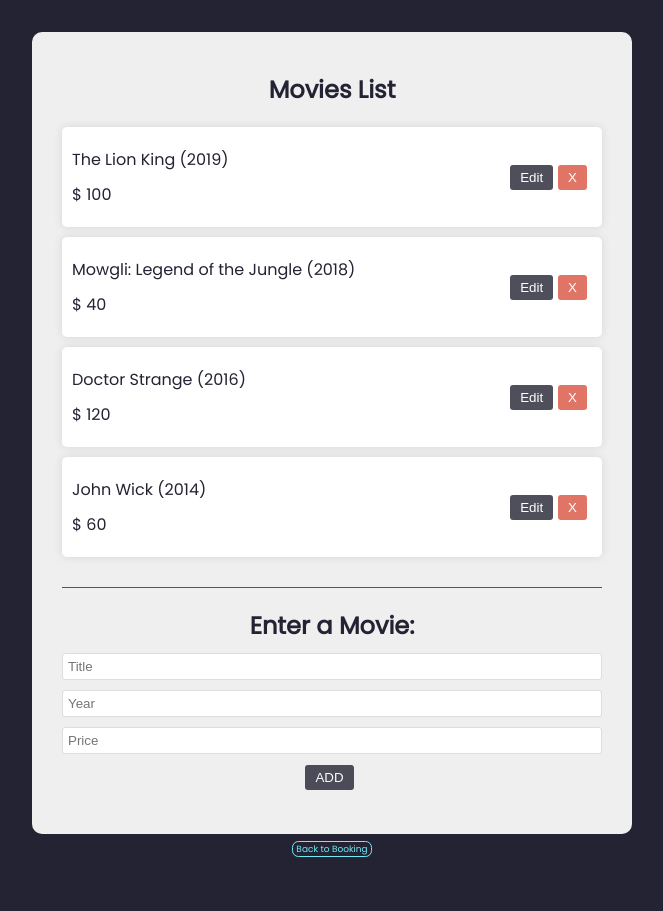
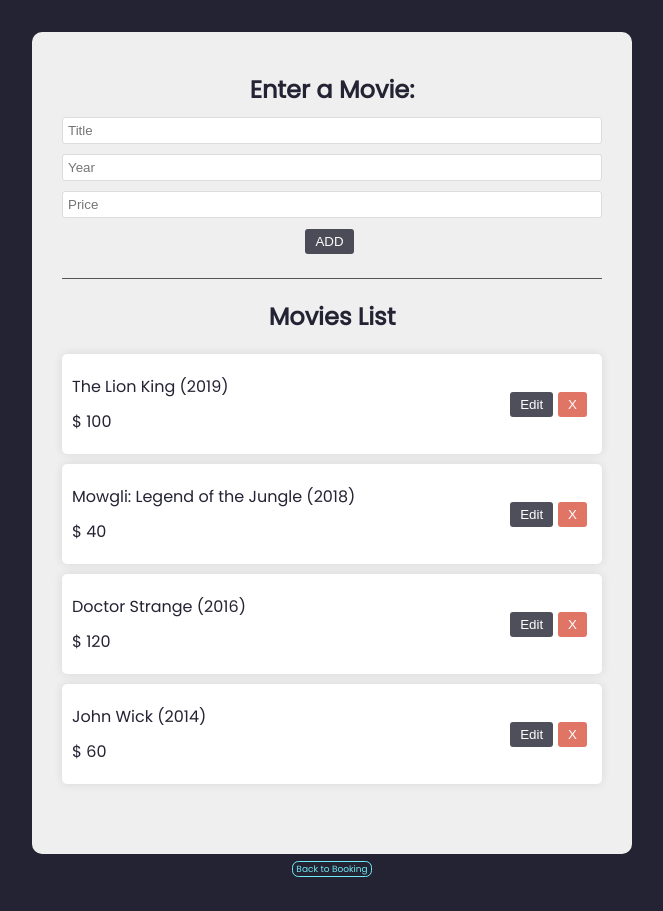
Before and after one commit to LuizOliveir4/movieseatbooking, a React (Vite) app: page /movieseatbooking/admin in a window 1280 px wide. Shown: the whole page, without its empty margins (308-971 px from the left). Built offline with nearby package versions, Linux system fonts and the light colour scheme.

Commit message:
Fix: Admin

```diff
--- a/src/components/admin/Admin.css
+++ b/src/components/admin/Admin.css
@@ -44,7 +44,6 @@
   .movies-list{
     margin-bottom: 20px;
     padding-bottom: 20px;
-    border-bottom: 1px solid #555;
   }
 
   .movie {
@@ -64,6 +63,7 @@
 
   .admin-form {
     padding-bottom: 1.5rem;
+    border-bottom: 1px solid #555;
   }
 
   input {
--- a/src/components/admin/Admin.jsx
+++ b/src/components/admin/Admin.jsx
@@ -56,6 +56,7 @@
     return (
       <section>
         <div className="admin">
+          <AdminForm addMovie={addMovie} />
           <h1>Movies List</h1>
           <div className="movies-list">
 
@@ -64,7 +65,6 @@
           ))}
 
           </div>
-          <AdminForm addMovie={addMovie} />
         </div>
         <Link to="/movieseatbooking" className="btn">Back to Booking</Link>
       </section>
```
